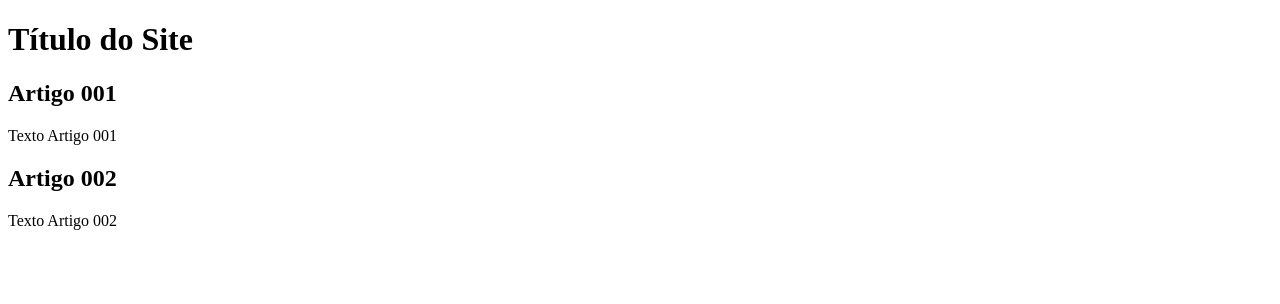
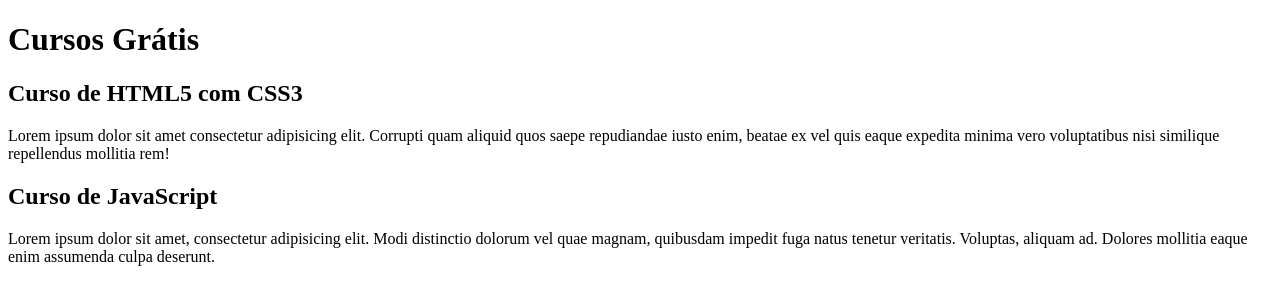
Before and after one commit to edersonhs/projeto-site, a plain HTML site: page index.html in a window 1280 px wide. Drawn offline with Linux system fonts and the light colour scheme.

Commit message:
comecei a escrever o conteúdo

```diff
--- a/index.html
+++ b/index.html
@@ -8,15 +8,15 @@
 <body>
     <main>
         <header>
-            <h1>Título do Site</h1>
+            <h1>Cursos Grátis</h1>
         </header>
         <article>
-            <h2>Artigo 001</h2>
-            <p>Texto Artigo 001</p>
+            <h2>Curso de HTML5 com CSS3</h2>
+            <p>Lorem ipsum dolor sit amet consectetur adipisicing elit. Corrupti quam aliquid quos saepe repudiandae iusto enim, beatae ex vel quis eaque expedita minima vero voluptatibus nisi similique repellendus mollitia rem!</p>
         </article>
         <article>
-            <h2>Artigo 002</h2>
-            <p>Texto Artigo 002</p>
+            <h2>Curso de JavaScript</h2>
+            <p>Lorem ipsum dolor sit amet, consectetur adipisicing elit. Modi distinctio dolorum vel quae magnam, quibusdam impedit fuga natus tenetur veritatis. Voluptas, aliquam ad. Dolores mollitia eaque enim assumenda culpa deserunt.</p>
         </article>
     </main>
 </body>
```
